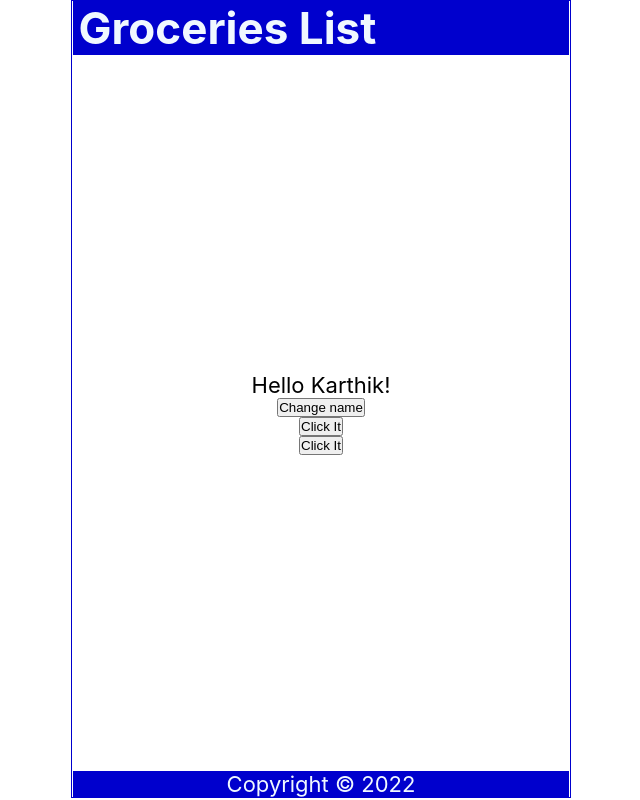
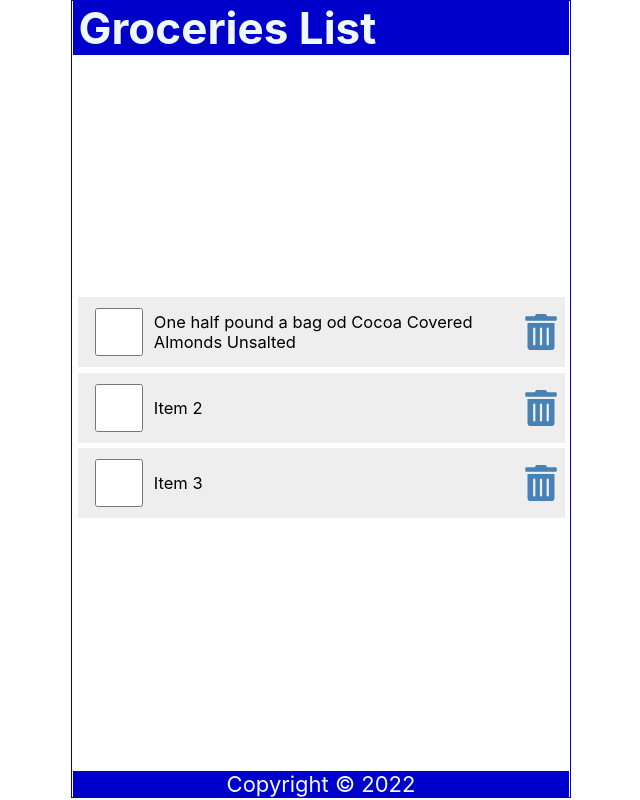
Before and after one commit to getkar128/react_grocey_list_app, a React (Create React App) app: page / in a window 1280 px wide. Shown: the whole page, without its empty margins (319-959 px from the left). Built offline with nearby package versions, Linux system fonts and the light colour scheme.

Commit message:
Lists and Keys Added

```diff
--- a/package.json
+++ b/package.json
@@ -8,6 +8,7 @@
     "@testing-library/user-event": "^13.5.0",
     "react": "^18.2.0",
     "react-dom": "^18.2.0",
+    "react-icons": "^4.4.0",
     "react-scripts": "5.0.1",
     "web-vitals": "^2.1.4"
   },
--- a/src/Content.js
+++ b/src/Content.js
@@ -1,32 +1,80 @@
-import React, {useState} from "react"
+import React, {useState} from "react";
+import { FaTrashAlt } from 'react-icons/fa'
 
 const Content = () => {
-    const [name, setName] = useState('Karthik')
-    const [count, setCount] = useState(0);
-    const handlenamechange = ()=> {
-        const name = ["Bob", 'Kevin', "Karthik"];
-        const int = Math.floor(Math.random()*3);
-        setName(name[int]);
+    const [items, setItems] = useState([
+      {
+        id: 1,
+        checked: false,
+        item: "One half pound a bag od Cocoa Covered Almonds Unsalted"
+      },
+      {
+        id: 2,
+        checked: false,
+        item: "Item 2"
+      },
+      {
+        id: 3,
+        checked: false,
+        item: "Item 3"
       }
-      const handleClick = ()=> {
-        setCount(count + 1)
-        setCount(count + 1)
-        console.log(count);
-      }
-      const handleClick2 = (name)=> {
-        console.log(`${name} was clicked`);
-      }
-      const handleClick3 = (e)=> {
-        console.log(e.target.innerText);
-      }
+    ]);
+
+    const handleCheck = (id) => {
+      const listItems = items.map((item) => item.id === id? {...item, checked: !item.checked} : item);
+      setItems(listItems);
+      localStorage.setItem('ShoppingList', JSON.stringify(listItems));
+    }
+
+    const handleDelete = (id) => {
+      const listItems = items.filter((item) => item.id !== id );
+      setItems(listItems)
+      localStorage.setItem('shoppinglist', JSON.stringify(listItems));
+    }
+    // const [count, setCount] = useState(0);
+    // const handlenamechange = ()=> {
+    //     const name = ["Bob", 'Kevin', "Karthik"];
+    //     const int = Math.floor(Math.random()*3);
+    //     setName(name[int]);
+    //   }
+    //   const handleClick = ()=> {
+    //     setCount(count + 1)
+    //     setCount(count + 1)
+    //     console.log(count);
+    //   }
+    //   const handleClick2 = (name)=> {
+    //     console.log(`${name} was clicked`);
+    //   }
+    //   const handleClick3 = (e)=> {
+    //     console.log(e.target.innerText);
+    //   }
   return (
     <main>
-        <p onDoubleClick={handleClick}>
+        {/* <p onDoubleClick={handleClick}>
             Hello {name}!
         </p>
         <button onClick={handlenamechange}>Change name</button>
         <button onClick={handleClick}>Click It</button>
-        <button onClick={(e)=>handleClick3(e)}>Click It</button>
+        <button onClick={(e)=>handleClick3(e)}>Click It</button> */}
+        {items.length ? (
+        <ul>
+          {items.map((item) => (
+            <li className="item" key={item.id}>
+              <input type="checkbox"
+                onChange={()=>handleCheck(item.id)}
+                checked={item.checked} />
+              <label
+                style={(item.checked) ? {textDecoration: 'line-through'}: null}
+                onDoubleClick={()=>handleCheck(item.id)}
+              >{item.item}</label>
+              <FaTrashAlt role="button" tabIndex="0" onClick={()=> handleDelete(item.id)}/>
+            </li>
+          ))}
+        </ul>
+        ) : (
+          <p style={{marginTop: '2rem'}}>Your List is empty</p>
+        )
+        }
     </main>
   )
 }
--- a/src/index.css
+++ b/src/index.css
@@ -57,3 +57,62 @@
   justify-content: center;
   align-items: center;
 }
+
+ul {
+  width: 100%;
+  list-style: none;
+  padding: 0 0.25rem 0.25rem;
+}
+
+ul li::before {
+  content: "\2008";
+}
+
+.item {
+  display: flex;
+  justify-content: flex-start;
+  align-items: center;
+  padding: 0.5rem 0 0.5rem 0.5rem;
+  margin: 0.25rem 0;
+  background-color: #eee;
+}
+
+.item:first-child {
+  margin: 0;
+}
+
+.item input[type="checkbox"]:focus + label {
+  text-decoration: underline;
+}
+
+.item input[type="checkbox"] {
+  text-align: center;
+  width: 2.5rem;
+  width: 48px;
+  min-width: 48px;
+  height: 2.5rem;
+  height: 48px;
+  min-height: 48px;
+  cursor: pointer;
+  margin-right: 0.5rem;
+}
+
+.item > label {
+  font-size: 0.75rem;
+  flex-grow: 1;
+}
+
+.item svg {
+  width: 48px;
+  min-width: 48px;
+  height: 36px;
+  font-size: 1rem;
+  color: steelblue;
+  cursor: pointer;
+}
+
+.item svg:focus,
+.item svg:hover {
+  color: red;
+  outline: none;
+}
```
Also changed, not shown: 1 other file (tests, documents, lock files or other folders).
